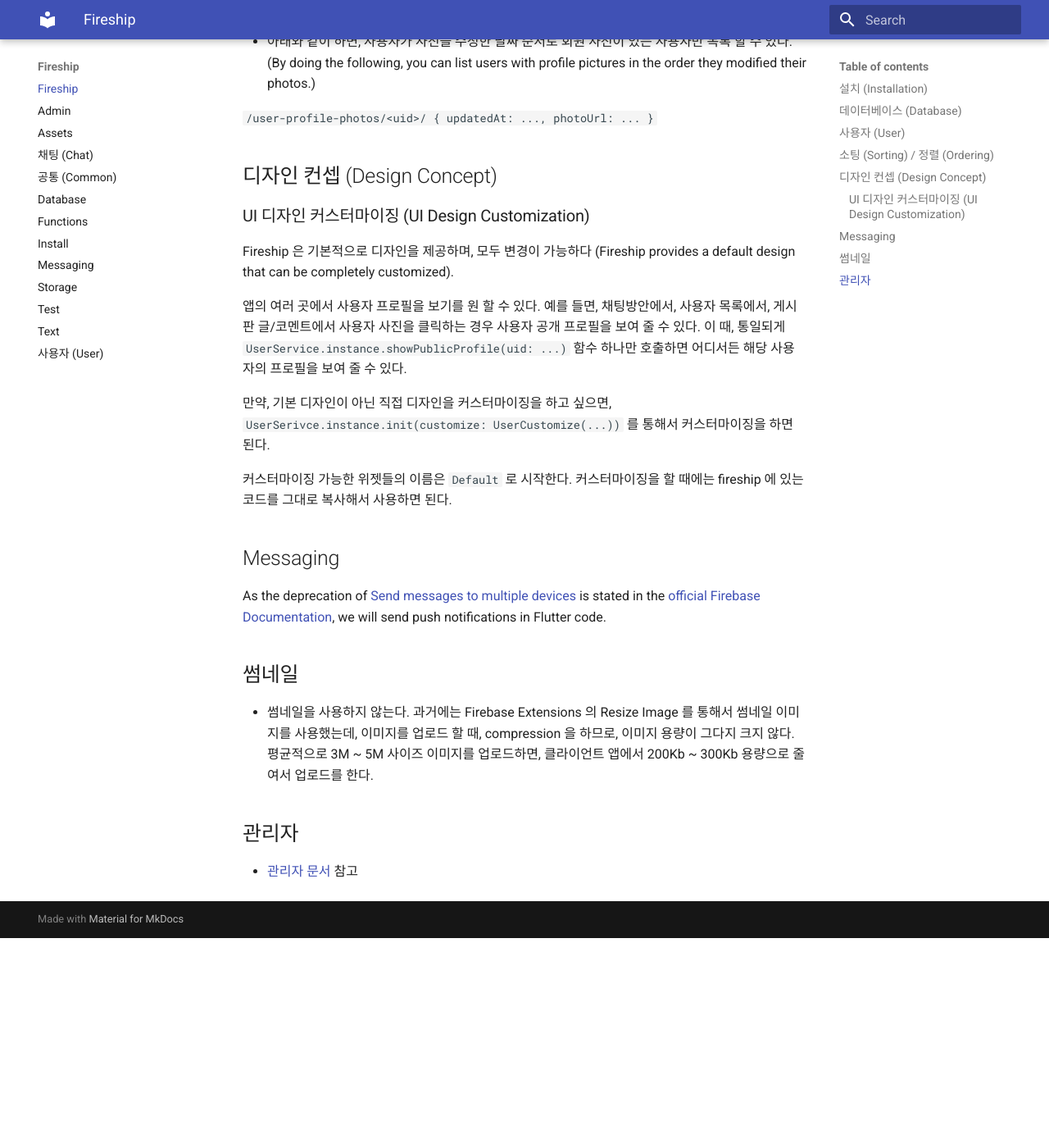
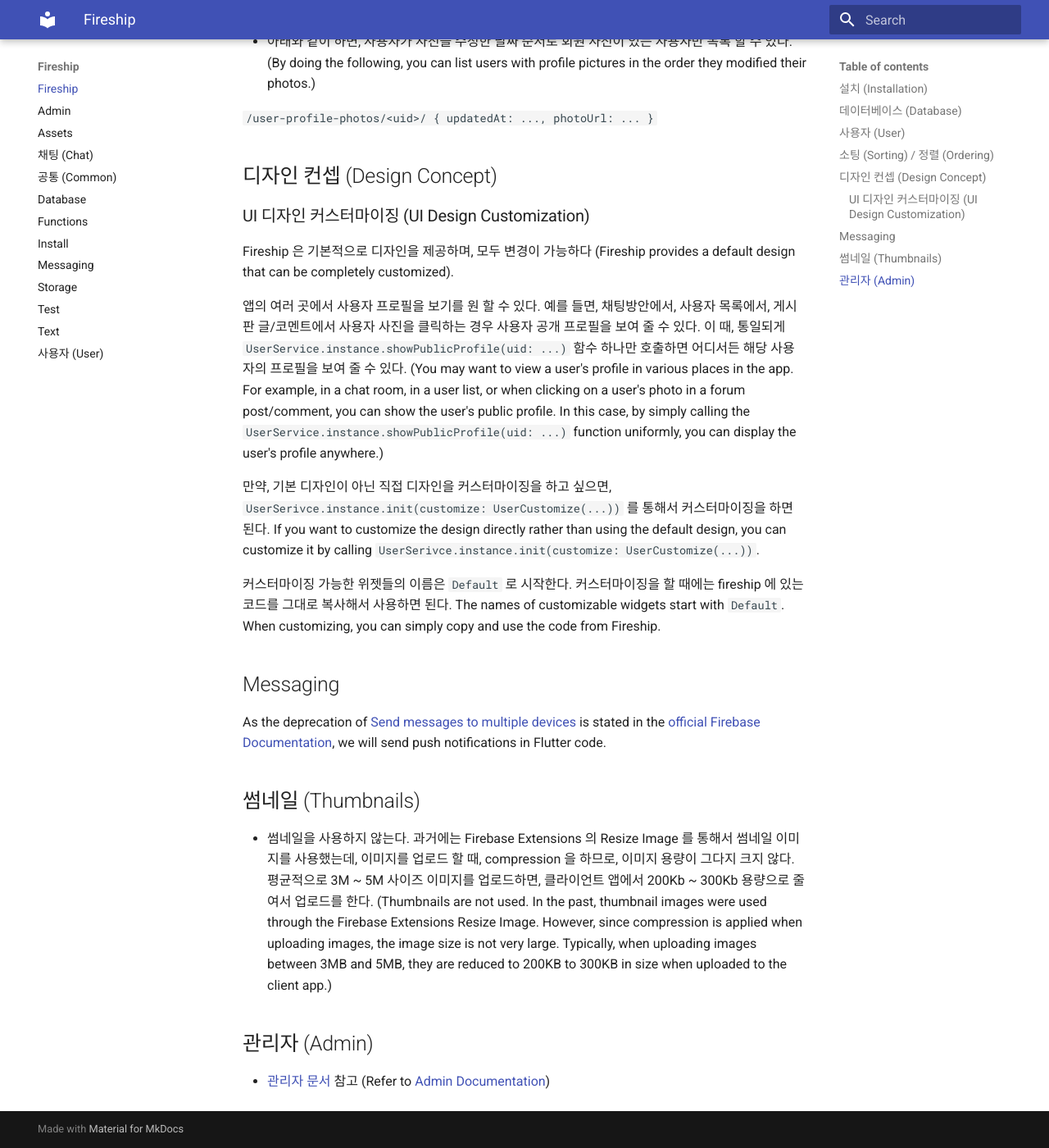
Before and after one commit to thruthesky/fireflutter, an MkDocs documentation site: the page built from docs/index.md, in a window 1280 px wide and 1400 px high, scrolled down 811 px. Shown: the whole window at 82% size. Built offline with MkDocs 1.6.1 and Material for MkDocs 9.7.7, drawn with Linux system fonts in a browser that asks for light colours; before the commit the page ends 1955 px from its top, so only the background shows below that.

Commit message:
index docs

```diff
--- a/docs/index.md
+++ b/docs/index.md
@@ -29,20 +29,20 @@
 
 Fireship 은 기본적으로 디자인을 제공하며, 모두 변경이 가능하다 (Fireship provides a default design that can be completely customized).
 
-앱의 여러 곳에서 사용자 프로필을 보기를 원 할 수 있다. 예를 들면, 채팅방안에서, 사용자 목록에서, 게시판 글/코멘트에서 사용자 사진을 클릭하는 경우 사용자 공개 프로필을 보여 줄 수 있다. 이 때, 통일되게 `UserService.instance.showPublicProfile(uid: ...)` 함수 하나만 호출하면 어디서든 해당 사용자의 프로필을 보여 줄 수 있다.
+앱의 여러 곳에서 사용자 프로필을 보기를 원 할 수 있다. 예를 들면, 채팅방안에서, 사용자 목록에서, 게시판 글/코멘트에서 사용자 사진을 클릭하는 경우 사용자 공개 프로필을 보여 줄 수 있다. 이 때, 통일되게 `UserService.instance.showPublicProfile(uid: ...)` 함수 하나만 호출하면 어디서든 해당 사용자의 프로필을 보여 줄 수 있다. (You may want to view a user's profile in various places in the app. For example, in a chat room, in a user list, or when clicking on a user's photo in a forum post/comment, you can show the user's public profile. In this case, by simply calling the `UserService.instance.showPublicProfile(uid: ...)` function uniformly, you can display the user's profile anywhere.)
 
-만약, 기본 디자인이 아닌 직접 디자인을 커스터마이징을 하고 싶으면, `UserSerivce.instance.init(customize: UserCustomize(...))` 를 통해서 커스터마이징을 하면 된다.
+만약, 기본 디자인이 아닌 직접 디자인을 커스터마이징을 하고 싶으면, `UserSerivce.instance.init(customize: UserCustomize(...))` 를 통해서 커스터마이징을 하면 된다. If you want to customize the design directly rather than using the default design, you can customize it by calling `UserSerivce.instance.init(customize: UserCustomize(...))`.
 
-커스터마이징 가능한 위젯들의 이름은 `Default` 로 시작한다. 커스터마이징을 할 때에는 fireship 에 있는 코드를 그대로 복사해서 사용하면 된다.
+커스터마이징 가능한 위젯들의 이름은 `Default` 로 시작한다. 커스터마이징을 할 때에는 fireship 에 있는 코드를 그대로 복사해서 사용하면 된다. The names of customizable widgets start with `Default`. When customizing, you can simply copy and use the code from Fireship.
 
 ## Messaging
 
 As the deprecation of [Send messages to multiple devices](https://firebase.google.com/docs/cloud-messaging/send-message#send-messages-to-multiple-devices) is stated in the [official Firebase Documentation](Send messages to multiple devices), we will send push notifications in Flutter code.
 
-## 썸네일
+## 썸네일 (Thumbnails)
 
-- 썸네일을 사용하지 않는다. 과거에는 Firebase Extensions 의 Resize Image 를 통해서 썸네일 이미지를 사용했는데, 이미지를 업로드 할 때, compression 을 하므로, 이미지 용량이 그다지 크지 않다. 평균적으로 3M ~ 5M 사이즈 이미지를 업로드하면, 클라이언트 앱에서 200Kb ~ 300Kb 용량으로 줄여서 업로드를 한다.
+- 썸네일을 사용하지 않는다. 과거에는 Firebase Extensions 의 Resize Image 를 통해서 썸네일 이미지를 사용했는데, 이미지를 업로드 할 때, compression 을 하므로, 이미지 용량이 그다지 크지 않다. 평균적으로 3M ~ 5M 사이즈 이미지를 업로드하면, 클라이언트 앱에서 200Kb ~ 300Kb 용량으로 줄여서 업로드를 한다. (Thumbnails are not used. In the past, thumbnail images were used through the Firebase Extensions Resize Image. However, since compression is applied when uploading images, the image size is not very large. Typically, when uploading images between 3MB and 5MB, they are reduced to 200KB to 300KB in size when uploaded to the client app.)
 
-## 관리자
+## 관리자 (Admin)
 
-- [관리자 문서](admin.md) 참고
+- [관리자 문서](admin.md) 참고 (Refer to [Admin Documentation](admin.md))
```
Also changed, not shown: docs/translation.md (+0 -5 lines).
